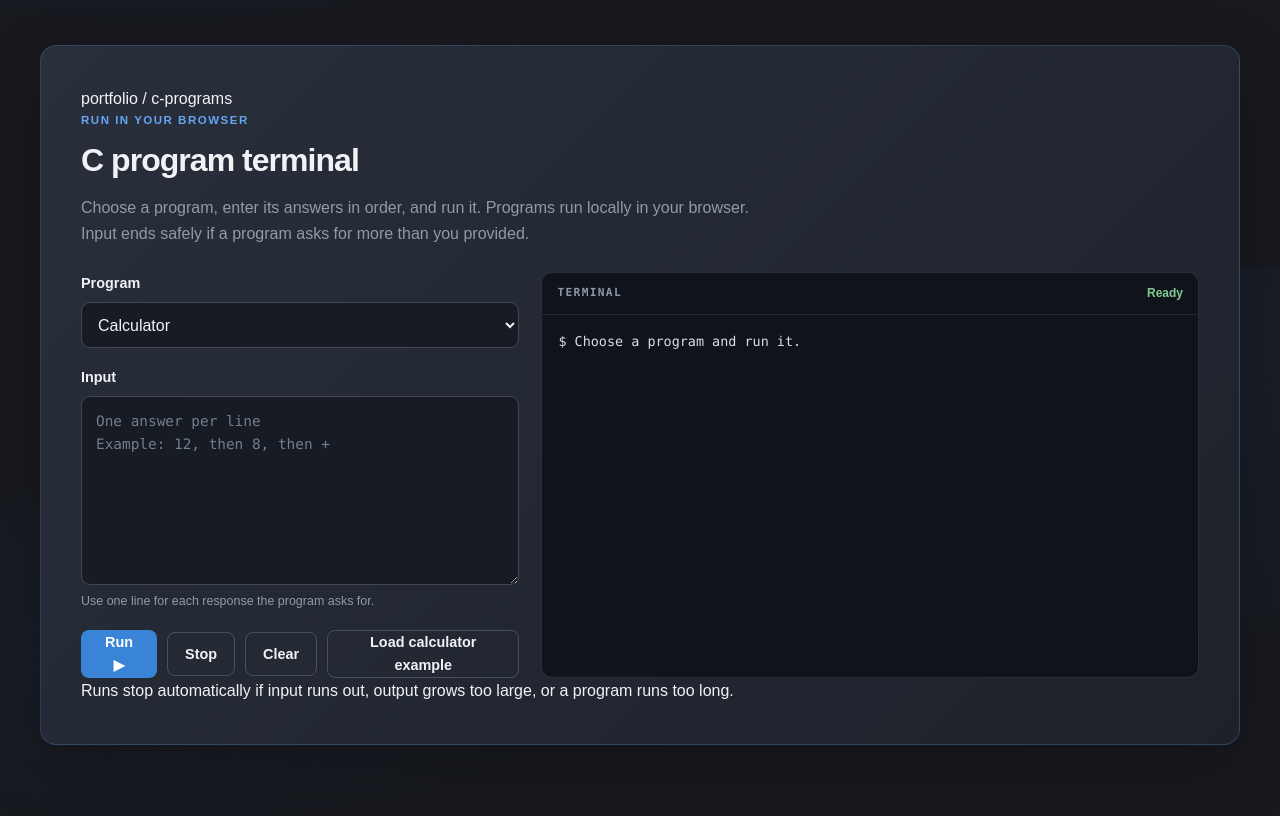
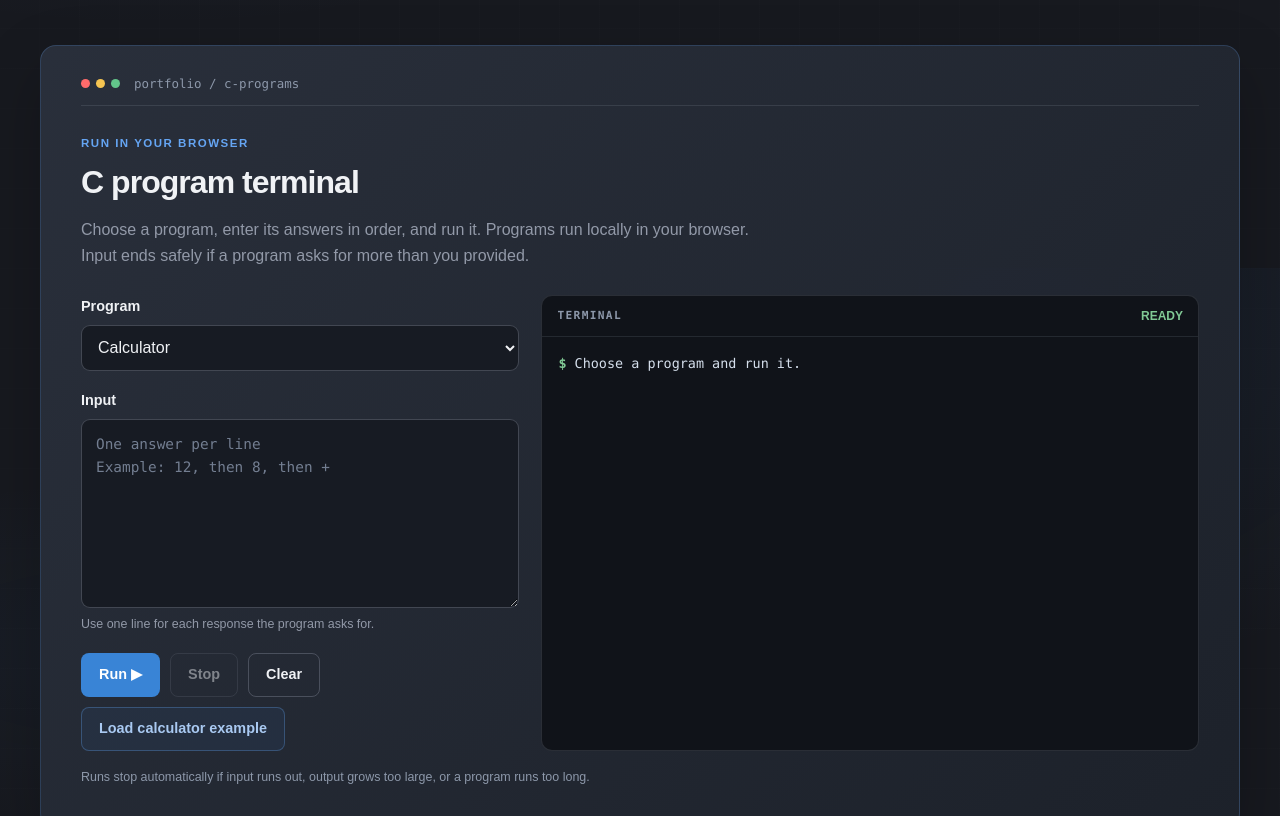
Before and after one commit to FranzEarl/Portfolio, a plain HTML site: page projects/c-programs.html in a window 1280 px wide. Shown: the part 532-1348 px from the top of the page. Drawn offline with Linux system fonts and the light colour scheme.

Commit message:
Polish terminal controls and output

```diff
--- a/styles.css
+++ b/styles.css
@@ -1331,3 +1331,17 @@ section {
 #c-runner-status { color: #81c995; font: 600 0.75rem/1.4 Arial, sans-serif; letter-spacing: 0; }
 #c-runner-output { min-height: 265px; max-height: 480px; margin: 0; padding: 16px; overflow: auto; color: #d5dfec; background: transparent; white-space: pre-wrap; overflow-wrap: anywhere; font: 0.84rem/1.65 Consolas, monospace; }
 @media (max-width: 760px) { .runner-layout { grid-template-columns: 1fr; } .runner-console { min-height: 250px; } #c-runner-output { min-height: 210px; } }
+
+.terminal-chrome { display:flex; align-items:center; gap:14px; margin:-10px 0 28px; padding-bottom:14px; border-bottom:1px solid rgba(146,153,168,.18); color:#8d98aa; font: .78rem Consolas,monospace; }
+.terminal-dots { display:flex; gap:6px; }
+.terminal-dots i { width:9px; height:9px; border-radius:50%; background:#ff6b6b; }
+.terminal-dots i:nth-child(2) { background:#f5c451; }
+.terminal-dots i:nth-child(3) { background:#62c58a; }
+.runner-actions { flex-wrap:wrap; }
+.runner-actions button:disabled { opacity:.45; cursor:not-allowed; transform:none; }
+#c-runner-example { color:#a9c9f1; border-color:rgba(101,165,243,.3); background:rgba(57,132,214,.08); }
+.runner-safety { margin-top:17px; color:#8d98aa; font-size:.78rem; }
+.runner-console-heading { text-transform:uppercase; }
+#c-runner-output { tab-size:4; }
+.terminal-prompt { color:#81c995; font-weight:700; }
+@media (max-width:760px) { .program-runner { padding:20px 16px; } .runner-actions button { flex:1 1 auto; } #c-runner-example { flex-basis:100%; } }
```
